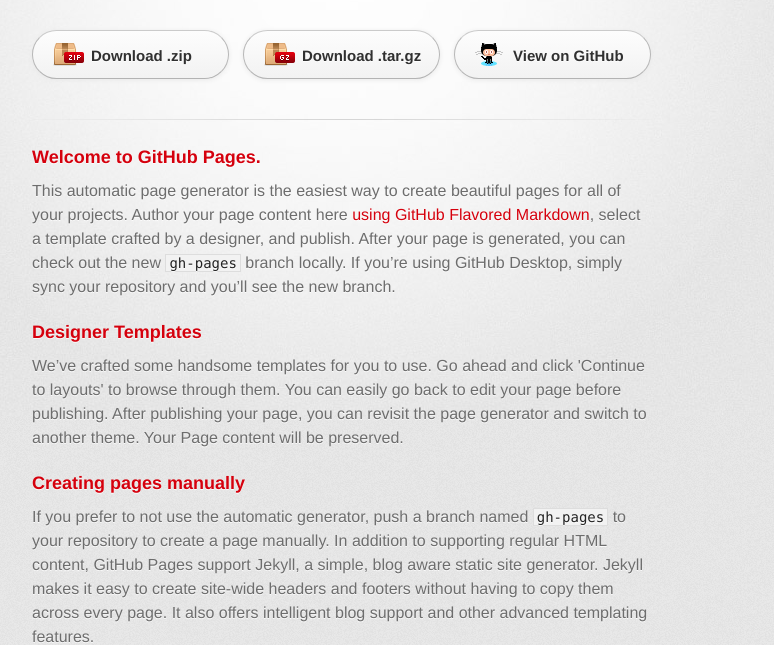
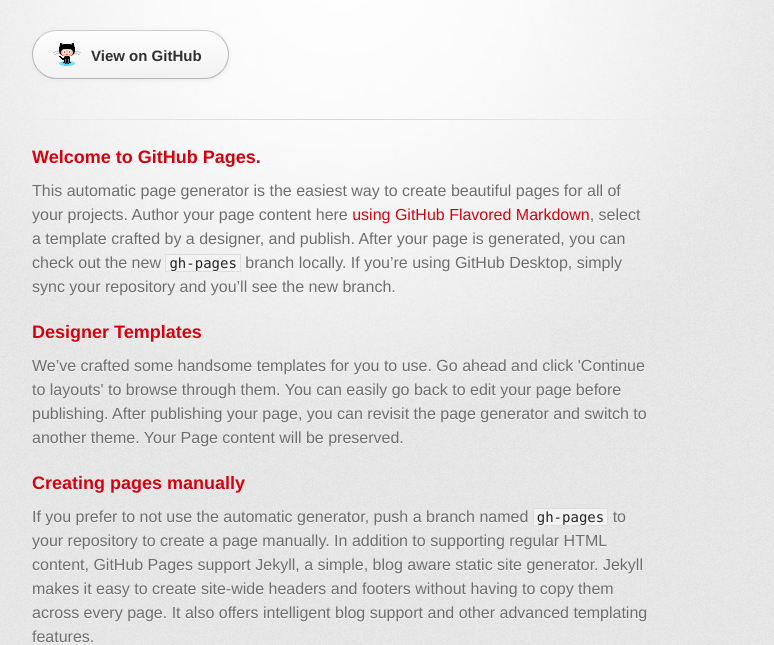
Before and after one commit to Treinamento-Tools/material-treinamento, a plain HTML site: page index.html in a window 1280 px wide. Shown: the part 158-803 px from the top of the page, without its empty margins (298-1072 px from the left). Drawn offline with Linux system fonts and the light colour scheme; a web font is replaced by a local one.

Commit message:
Update index.html

```diff
--- a/index.html
+++ b/index.html
@@ -23,8 +23,6 @@
         </header>
 
         <section id="downloads" class="clearfix">
-          <a href="https://github.com/Treinamento-Tools/material-treinamento/zipball/master" id="download-zip" class="button"><span>Download .zip</span></a>
-          <a href="https://github.com/Treinamento-Tools/material-treinamento/tarball/master" id="download-tar-gz" class="button"><span>Download .tar.gz</span></a>
           <a href="https://github.com/Treinamento-Tools/material-treinamento" id="view-on-github" class="button"><span>View on GitHub</span></a>
         </section>
 
```
